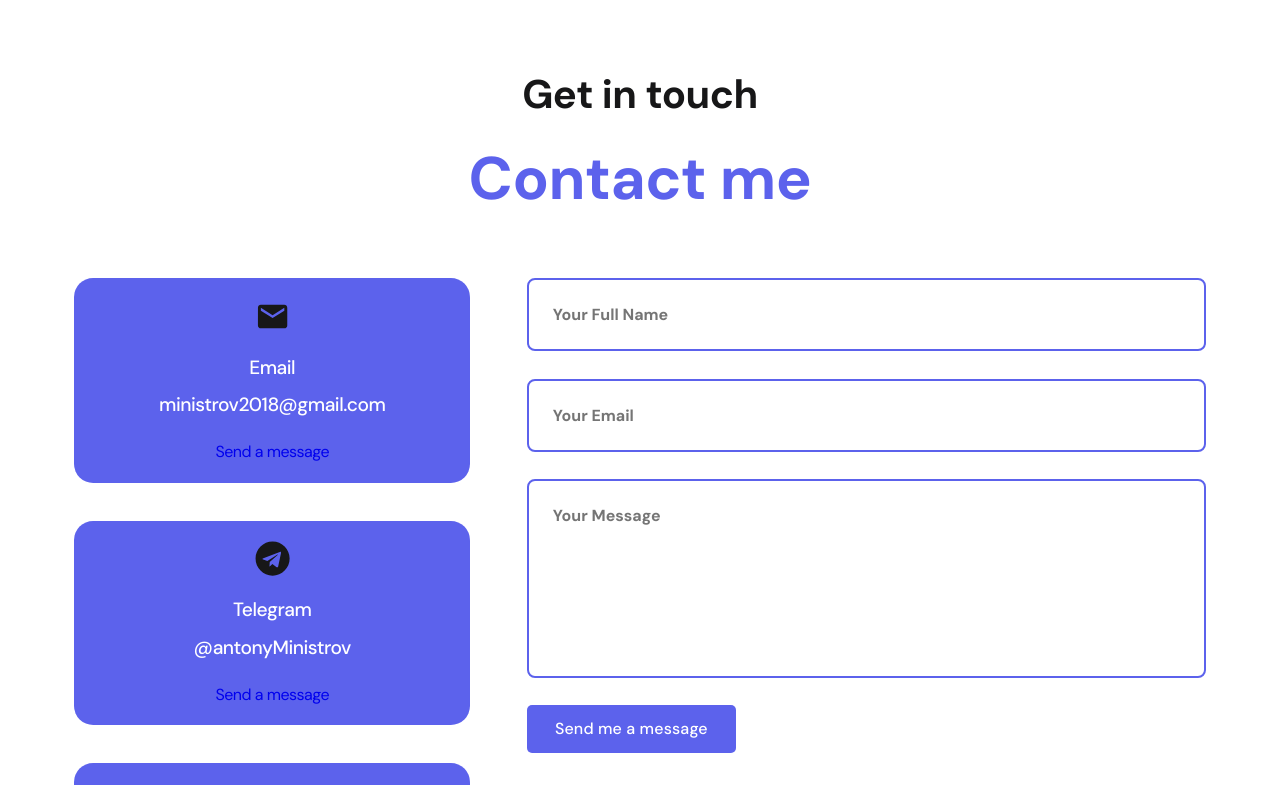
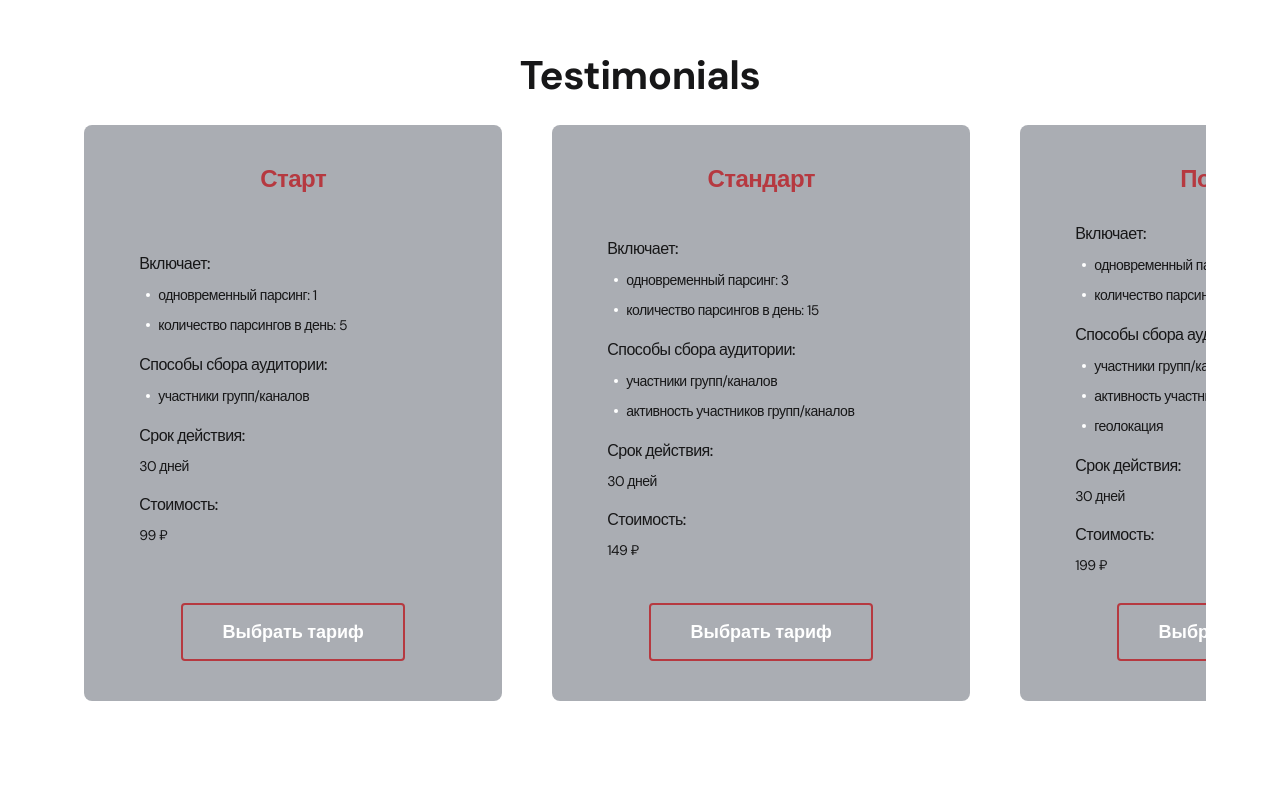
Before and after one commit to ministrov/my-portfolio-react, a React (Create React App) app: page / in a window 1280 px wide. Shown: the part 3720-4505 px from the top of the page. Built offline with nearby package versions, Linux system fonts and the light colour scheme.

Commit message:
feat: create testimonials section

```diff
--- /dev/null
+++ b/src/components/carousel/Carousel.js
@@ -0,0 +1,71 @@
+import { useRef } from 'react';
+import TestimonialCard from '../testimonialCard/TestimonialCard';
+import ControlLeft from './controlLeft/ControlLeft';
+import ControlRight from './controlRight/ControlRight';
+import './style.css';
+
+const Carousel = () => {
+  const slider = useRef();
+
+  const moveSlideLeft = () => {
+    slider.current?.scrollBy(-334, 0);
+  };
+
+  const moveSlideRight = () => {
+    slider.current?.scrollBy(334, 0);
+  };
+
+  return (
+    <div className="carousel">
+      <div ref={slider} className="carousel__inner">
+        <TestimonialCard
+          title={'Старт'}
+          simultaniousParsing={1}
+          parsingPerDay={5}
+          price={'99 ₽'}
+          gatheringAudience={1}
+        />
+        <TestimonialCard
+          title={'Стандарт'}
+          simultaniousParsing={3}
+          parsingPerDay={15}
+          price={'149 ₽'}
+          gatheringAudience={2}
+        />
+        <TestimonialCard
+          title={'Подарок'}
+          simultaniousParsing={5}
+          parsingPerDay={15}
+          price={'199 ₽'}
+          gatheringAudience={3}
+        />
+        <TestimonialCard
+          title={'Бизнес'}
+          simultaniousParsing={5}
+          parsingPerDay={15}
+          price={'299 ₽'}
+          gatheringAudience={3}
+        />
+        <TestimonialCard
+          title={'Премиум'}
+          simultaniousParsing={5}
+          parsingPerDay={15}
+          price={'499 ₽'}
+          gatheringAudience={3}
+        />
+      </div>
+      <div className="carousel__controls">
+        <ControlLeft
+          className="carousel__btn_prev"
+          moveLeft={moveSlideLeft}
+        />
+        <ControlRight
+          className="carousel__btn_next"
+          moveRight={moveSlideRight}
+        />
+      </div>
+    </div>
+  );
+};
+
+export default Carousel;
--- /dev/null
+++ b/src/components/carousel/controlLeft/ControlLeft.js
@@ -0,0 +1,23 @@
+const ControlLeft = ({ className, moveLeft }) => {
+  return (
+    <button className={className} onClick={moveLeft}>
+      <svg
+        xmlns="http://www.w3.org/2000/svg"
+        width="32"
+        height="32"
+        viewBox="0 0 32 32"
+        fill="none"
+      >
+        <path
+          d="M20 24L12 16L20 8"
+          stroke="white"
+          strokeWidth="2"
+          strokeLinecap="round"
+          strokeLinejoin="round"
+        />
+      </svg>
+    </button>
+  );
+};
+
+export default ControlLeft;
--- /dev/null
+++ b/src/components/carousel/controlRight/ControlRight.js
@@ -0,0 +1,23 @@
+const ControlRight = ({ className, moveRight }) => {
+  return (
+    <button className={className} onClick={moveRight}>
+      <svg
+        xmlns="http://www.w3.org/2000/svg"
+        width="32"
+        height="32"
+        viewBox="0 0 32 32"
+        fill="none"
+      >
+        <path
+          d="M12 24L20 16L12 8"
+          stroke="white"
+          strokeWidth="2"
+          strokeLinecap="round"
+          strokeLinejoin="round"
+        />
+      </svg>
+    </button>
+  );
+};
+
+export default ControlRight;
--- /dev/null
+++ b/src/components/carousel/style.css
@@ -0,0 +1,26 @@
+.carousel__inner {
+  position: relative;
+  display: flex;
+  gap: 50px;
+  padding: 4px 10px;
+  margin-bottom: 25px;
+  scroll-padding: 10px;
+  overflow-x: scroll;
+  scroll-snap-type: x mandatory;
+  scroll-behavior: smooth;
+}
+
+
+.carousel__controls {
+  display: flex;
+  gap: 25px;
+}
+
+
+/* @media screen and (min-width: 1640px)
+  .carousel
+    max-width: 1640px
+    margin: 0 auto
+
+  .carousel__inner
+    gap: 90px */
--- a/src/components/contact/style.css
+++ b/src/components/contact/style.css
@@ -29,8 +29,6 @@
 .contacts__option:hover {
   background-color: var(--purple-hover);
   border-color: var(--accent);
-  transform: scale(1.1);
-  transition: scale 2.8s ease-in;
 }
 
 .contacts__option h4,
--- /dev/null
+++ b/src/components/testimonialCard/TestimonialCard.js
@@ -0,0 +1,50 @@
+import './style.css';
+
+const TestimonialCard = ({
+  title,
+  simultaniousParsing,
+  parsingPerDay,
+  price,
+  gatheringAudience,
+}) => {
+  return (
+    <article className="tariff">
+      <h4 className="tariff__header">{title}</h4>
+      <div className="tariff__card_wrapper">
+        <h5 className="tariff__subtitle">Включает:</h5>
+
+        <ul className="tariff__contains">
+          <li>одновременный парсинг: {simultaniousParsing}</li>
+          <li>количество парсингов в день: {parsingPerDay}</li>
+        </ul>
+
+        <h5 className="tariff__subtitle">Способы сбора аудитории:</h5>
+
+        <ul className="tariff__contains">
+          {gatheringAudience === 1 && <li>участники групп/каналов</li>}
+          {gatheringAudience === 2 && (
+            <>
+              <li>участники групп/каналов</li>
+              <li>активность участников групп/каналов</li>
+            </>
+          )}
+          {gatheringAudience === 3 && (
+            <>
+              <li>участники групп/каналов</li>
+              <li>активность участников групп/каналов</li>
+              <li>геолокация</li>
+            </>
+          )}
+        </ul>
+
+        <h5 className="tariff__subtitle">Срок действия:</h5>
+        <p className="tariff__days">30 дней</p>
+
+        <h5 className="tariff__subtitle">Стоимость:</h5>
+        <p className="tariff__price">{price}</p>
+      </div>
+      <button className="tariff__btn">Выбрать тариф</button>
+    </article>
+  );
+};
+export default TestimonialCard;
--- /dev/null
+++ b/src/components/testimonialCard/style.css
@@ -0,0 +1,100 @@
+.tariff {
+  display: flex;
+  flex-direction: column;
+  min-width: 418px;
+  height: 576px;
+  padding-left: 55px;
+  padding-right: 55px;
+  padding-top: 40px;
+  padding-bottom: 40px;
+  border-radius: 8px;
+  background-color: rgb(17%, 20%, 26%, 0.4);
+  scroll-snap-align: start;
+}
+
+.tariff:hover {
+  outline: 2px solid #B63940;
+  background-color: rgb(17%, 20%, 26%, 1);
+}
+
+.tariff__card_wrapper {
+  display: flex;
+  flex-direction: column;
+  margin-top: auto;
+}
+
+.tariff__card_wrapper h5 {
+  margin-bottom: 12px;
+  font-weight: 500;
+}
+
+.tariff__card_wrapper ul {
+  margin-bottom: 20px;
+  padding-left: 19px;
+}
+
+
+.tariff__card_wrapper li {
+  position: relative;
+  font-size: 14px;
+  font-weight: 400;
+  line-height: 18px;
+}
+
+.tariff__card_wrapper li::before {
+  position: absolute;
+  content: '';
+  top: 50%;
+  left: -12px;
+  width: 4px;
+  height: 4px;
+  background-color: #ffffff;
+  border-radius: 50%;
+  transform: translateY(-50%);
+}
+
+.tariff__card_wrapper li:not(:last-child) {
+  margin-bottom: 12px;
+}
+
+.tariff__card_wrapper .tariff__days {
+  margin-bottom: 20px;
+}
+
+.tariff__header {
+  font-size: 24px;
+  font-weight: 700;
+  line-height: 28px;
+  text-align: center;
+  color: #B63940;
+}
+
+.tariff__btn {
+  display: inline-block;
+  width: 224px;
+  margin: 0 auto;
+  margin-top: auto;
+  padding: 16px 0px;
+  font-size: 18px;
+  font-weight: 600;
+  line-height: 22px;
+  color: #FFF;
+  border-radius: 4px;
+  border: 2px solid #B63940;
+  transition: all 0.35s;
+}
+
+.tariff__btn:hover {
+  background-color: #B63940
+}
+
+.tariff__days {
+  font-size: 14px;
+  line-height: 16px;
+}
+
+
+.tariff__price {
+  font-size: 14px;
+  line-height: 16px;
+}
--- /dev/null
+++ b/src/components/testimonials/Testimonials.js
@@ -0,0 +1,17 @@
+import Carousel from '../carousel/Carousel';
+import './style.css';
+
+const Testimonials = () => {
+
+  return (
+    <div className="testimonials">
+      <div className="container">
+        <h3 className="testimonials__header title-2">Testimonials</h3>
+
+        <Carousel/>
+      </div>
+    </div>
+  )
+}
+
+export default Testimonials;
--- a/src/pages/Home.js
+++ b/src/pages/Home.js
@@ -5,6 +5,7 @@ import About from '../components/about/About';
 import Modal from '../components/modal/Modal';
 import Contact from '../components/contact/Contact';
 import Skills from '../components/skills/Skills';
+import Testimonials from '../components/testimonials/Testimonials';
 
 const Home = () => {
   const [isOpen, setIsOpen] = useState(false);
@@ -31,6 +32,8 @@ const Home = () => {
 
         <About/>
 
+        <Testimonials/>
+
         <Contact title={'Get in touch'} text={'Contact me'}/>
       </motion.main>
 
--- a/src/styles/main.css
+++ b/src/styles/main.css
@@ -80,6 +80,10 @@ body {
 
 .none {
   display: none !important;
+}
+
+::-webkit-scrollbar {
+  display: none
 }
 
 .home-page {
```
Also changed, not shown: src/components/testimonials/style.css (added).
